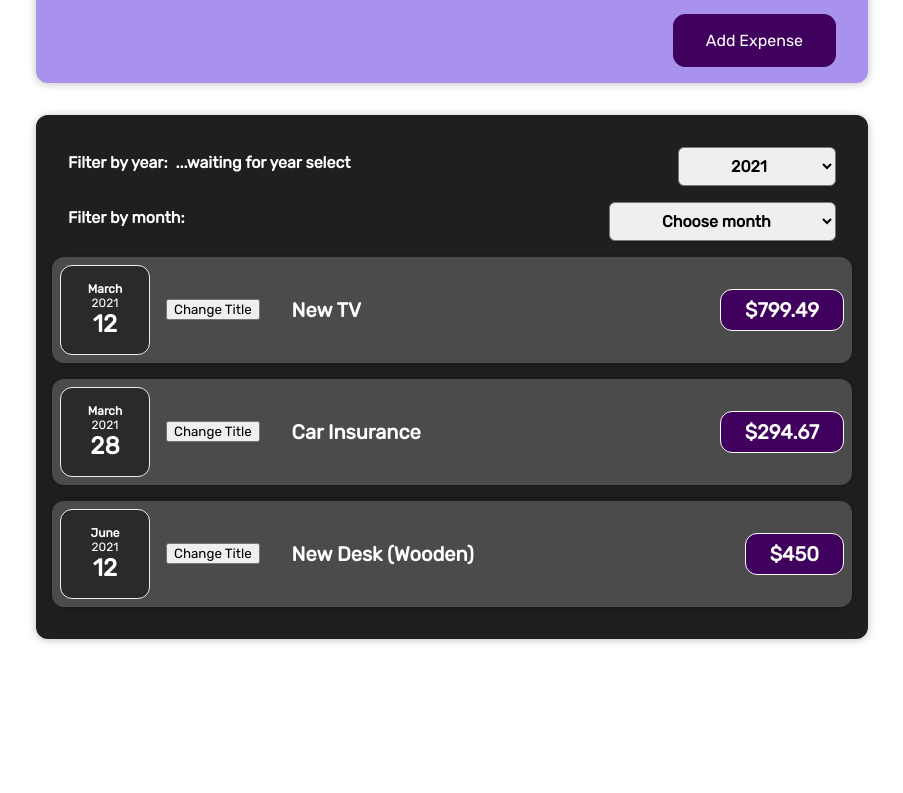
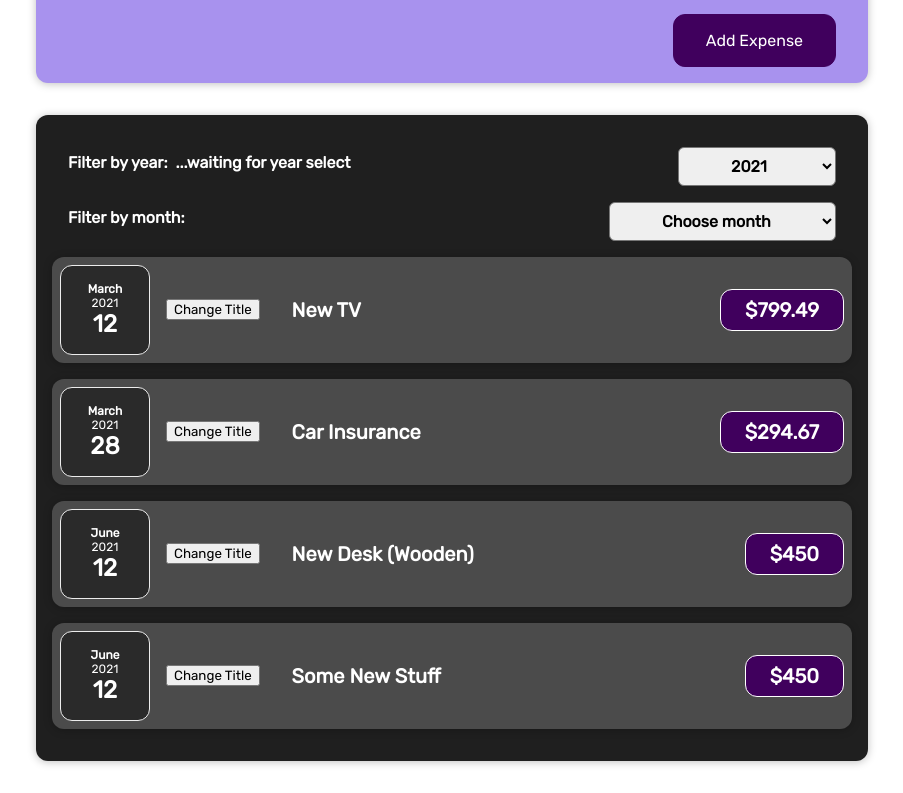
Before and after one commit to Milichihin/react-course-by-Max7, a React (Create React App) app: page / in a window 1280 px wide. Shown: the part 277-1070 px from the top of the page, without its empty margins (188-1091 px from the left). Before the commit the page ends 948 px from the top, so only its background shows below. Built offline with nearby package versions, Linux system fonts and the light colour scheme.

Commit message:
initial commit

```diff
--- a/src/App.js
+++ b/src/App.js
@@ -21,6 +21,12 @@ const DUMMY_ARR = [
   {
     id: "e4",
     title: "New Desk (Wooden)",
+    amount: 450,
+    date: new Date(2021, 5, 12)
+  },
+  {
+    id: "e5",
+    title: "Some New Stuff",
     amount: 450,
     date: new Date(2021, 5, 12)
   }
```
